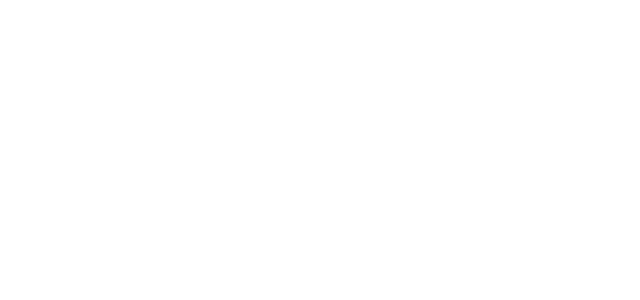
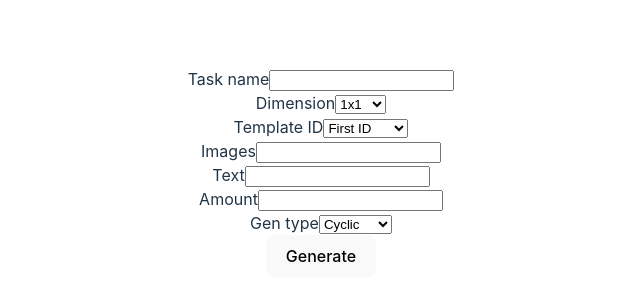
Before and after one commit to Maksimka66/Renesandro-Test, a React (Vite) app: page / in a window 1280 px wide. Shown: the part 236-536 px from the top of the page, without its empty margins (319-959 px from the left). Built offline with nearby package versions, Linux system fonts and the light colour scheme.

Commit message:
work with redux and Tasks component

```diff
--- a/package.json
+++ b/package.json
@@ -15,12 +15,14 @@
     "@mui/material": "^5.16.6",
     "@reduxjs/toolkit": "^2.2.7",
     "axios": "^1.7.3",
+    "formik": "^2.4.6",
     "modern-normalize": "^2.0.0",
     "react": "^18.3.1",
     "react-dom": "^18.3.1",
     "react-loader-spinner": "^6.1.6",
     "react-redux": "^9.1.2",
-    "react-router-dom": "^6.26.0"
+    "react-router-dom": "^6.26.0",
+    "yup": "^1.4.0"
   },
   "devDependencies": {
     "@types/react": "^18.3.3",
--- /dev/null
+++ b/src/Schemas/schemas.js
@@ -0,0 +1,29 @@
+import * as Yup from "yup";
+
+export const createTaskSchema = Yup.object().shape({
+  taskName: Yup.string()
+    .trim()
+    .min(2, "Too short!")
+    .required("Please insert name of your task!"),
+  dimension: Yup.string()
+    .trim()
+    .required("Please choose dimension of your images!"),
+  templateID: Yup.string()
+    .trim()
+    .required("Please choose id of your template!"),
+  images: Yup.string(),
+  text: Yup.string(),
+  amount: Yup.number().required("Please insert amount of your creo!"),
+  genType: Yup.string().trim().required(),
+});
+
+export const createCreatives = Yup.object().shape({
+  images: Yup.string(),
+  dimension: Yup.string()
+    .trim()
+    .required("Please choose dimension of your images!"),
+  style: Yup.string().required("Please choose your style!"),
+  flow: Yup.string().required(),
+  gen_per_ref: Yup.number().required(),
+  manual_prompts: Yup.string(),
+});
--- a/src/components/App/App.jsx
+++ b/src/components/App/App.jsx
@@ -1,6 +1,6 @@
 import { lazy, Suspense } from "react";
+import { Routes, Route } from "react-router-dom";
 import Loader from "../Loader/Loader";
-import { Routes, Route } from "react-router-dom";
 
 import "./App.css";
 
--- a/src/main.jsx
+++ b/src/main.jsx
@@ -1,13 +1,17 @@
 import React from "react";
 import ReactDOM from "react-dom/client";
+import { BrowserRouter } from "react-router-dom";
+import { Provider } from "react-redux";
 import App from "./components/App/App";
-import { BrowserRouter } from "react-router-dom";
+import store from "./redux/store";
 import "./index.css";
 
 ReactDOM.createRoot(document.getElementById("root")).render(
   <React.StrictMode>
-    <BrowserRouter>
-      <App />
-    </BrowserRouter>
+    <Provider store={store}>
+      <BrowserRouter>
+        <App />
+      </BrowserRouter>
+    </Provider>
   </React.StrictMode>
 );
--- a/src/pages/NotFound/NotFound.jsx
+++ b/src/pages/NotFound/NotFound.jsx
@@ -0,0 +1,13 @@
+import { Link } from "react-router-dom";
+import css from "./NotFound.module.css";
+
+const NotFound = () => {
+  return (
+    <div className={css.notFound}>
+      <b>Oops! No pages with such request!</b>
+      <Link to="/">Back to tasks page</Link>
+    </div>
+  );
+};
+
+export default NotFound;
--- a/src/pages/Tasks/Tasks.jsx
+++ b/src/pages/Tasks/Tasks.jsx
@@ -1,3 +1,104 @@
-const Tasks = () => {};
+import { useId } from "react";
+import { useDispatch, useSelector } from "react-redux";
+import { Formik, Form, Field, ErrorMessage } from "formik";
+import { createTaskSchema } from "../../Schemas/schemas";
+import { generateImages } from "../../redux/operations";
+import { selectTable } from "../../redux/selectors";
+
+const Tasks = () => {
+  const dispatch = useDispatch();
+  const table = useSelector(selectTable);
+
+  const initialValues = {
+    taskName: "",
+    dimension: "1x1",
+    templateID: "mwpswxcudtwxb",
+    images: "",
+    text: "",
+    amount: "",
+    genType: "Cyclic",
+  };
+
+  const taskNameId = useId();
+  const dimensionId = useId();
+  const templateIDId = useId();
+  const imagesId = useId();
+  const textId = useId();
+  const amountId = useId();
+  const genTypeId = useId();
+
+  const handleSubmit = (values, actions) => {
+    console.log(values);
+    dispatch(generateImages(values));
+    actions.resetForm();
+  };
+
+  return (
+    <div>
+      <ul>{table}</ul>
+      <Formik
+        initialValues={initialValues}
+        onSubmit={handleSubmit}
+        validationSchema={createTaskSchema}
+      >
+        <Form>
+          <div>
+            <label htmlFor={taskNameId}>Task name</label>
+            <Field type="text" name="taskName" id={taskNameId} />
+            <ErrorMessage name="taskName" as="span" />
+          </div>
+
+          <div>
+            <label htmlFor={dimensionId}>Dimension</label>
+            <Field as="select" name="dimension" id={dimensionId}>
+              <option value="1x1">1x1</option>
+              <option value="9x16">9x16</option>
+              <option value="16x9">16x9</option>
+            </Field>
+            <ErrorMessage name="dimension" as="span" />
+          </div>
+
+          <div>
+            <label htmlFor={templateIDId}>Template ID</label>
+            <Field as="select" name="templateID" id={templateIDId}>
+              <option value="mwpswxcudtwxb">First ID</option>
+              <option value="0xdoscyowl50c">Second ID</option>
+            </Field>
+            <ErrorMessage name="templateID" as="span" />
+          </div>
+
+          <div>
+            <label htmlFor={imagesId}>Images</label>
+            <Field name="images" id={imagesId} />
+            <ErrorMessage name="images" as="span" />
+          </div>
+
+          <div>
+            <label htmlFor={textId}>Text</label>
+            <Field name="text" id={textId} />
+            <ErrorMessage name="text" as="span" />
+          </div>
+
+          <div>
+            <label htmlFor={amountId}>Amount</label>
+            <Field name="amount" id={amountId} />
+            <ErrorMessage name="amount" as="span" />
+          </div>
+
+          <div>
+            <label htmlFor={genTypeId}>Gen type</label>
+            <Field as="select" name="genType" id={genTypeId}>
+              <option value="cyclic_generation">Cyclic</option>
+              <option value="random_generation">Random</option>
+            </Field>
+            <ErrorMessage name="genType" as="span" />
+          </div>
+
+          <button type="submit">Generate</button>
+        </Form>
+      </Formik>
+    </div>
+  );
+};
 
 export default Tasks;
--- a/src/redux/operations.js
+++ b/src/redux/operations.js
@@ -5,9 +5,9 @@
 
 export const generateImages = createAsyncThunk(
   "tasks/generate",
-  async (_, thunkAPI) => {
+  async (values, thunkAPI) => {
     try {
-      const res = await axios.post("/generate_images");
+      const res = await axios.post("/generate_images", values);
 
       console.log(res);
 
--- a/src/redux/slice.js
+++ b/src/redux/slice.js
@@ -14,7 +14,7 @@
 const renesandroSlice = createSlice({
   name: "renesandro",
   initialState: {
-    table: {},
+    table: [],
     cards: {},
     loading: false,
     error: null,
--- a/src/redux/store.js
+++ b/src/redux/store.js
@@ -0,0 +1,10 @@
+import { configureStore } from "@reduxjs/toolkit";
+import renesandroReducer from "./slice";
+
+const store = configureStore({
+  reducer: {
+    renesandro: renesandroReducer,
+  },
+});
+
+export default store;
```
Also changed, not shown: 1 other file (tests, documents, lock files or other folders).
